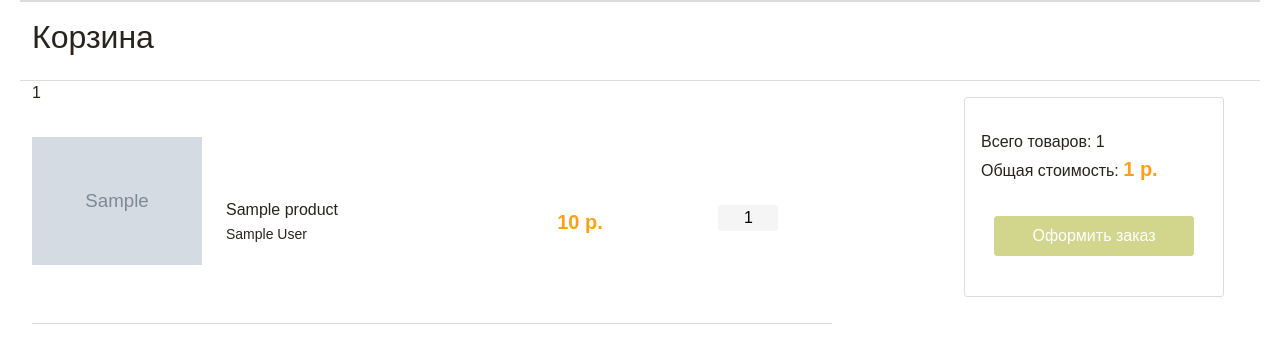
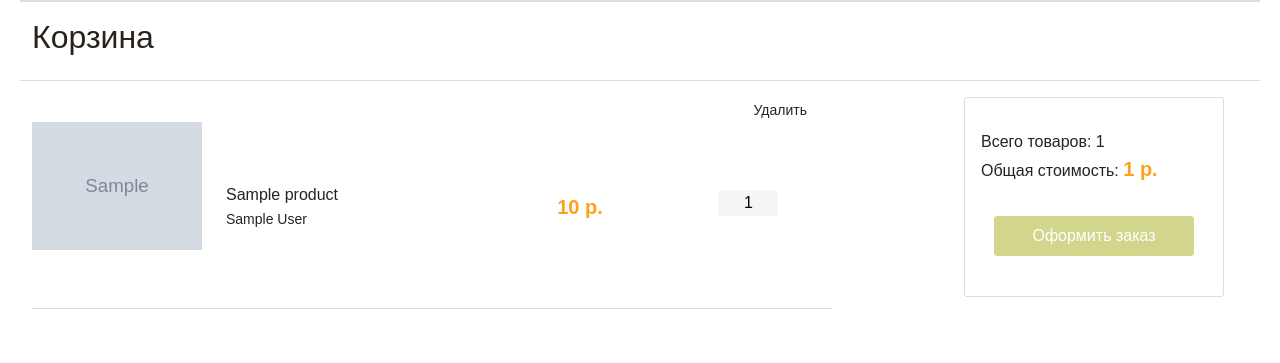
Before and after one commit to DashaVed/semester_project_2k_flask_bookspace, a Flask app: template templates/shop/cart.html in a window 1280 px wide. Shown: the part 157-520 px from the top of the page. Run offline with Flask 3, Linux system fonts and the light colour scheme; the visitor is signed in with stand-in values (Sample User, id 1); the template is opened without the code that fills it: most values are stand-ins (such as "Sample title", 1, 10 or a date in 2020); grey boxes marked "Sample" are stand-in pictures; some libraries are stand-ins or nearby versions; some web fonts are replaced.

Commit message:
+ delete item in cart

```diff
--- a/routs.py
+++ b/routs.py
@@ -68,7 +68,7 @@ def change_quantity(product_id):
 
     for index, value in enumerate(cart):
         if value["product_id"] == product_id:
-            if not 'check' in request.form:
+            if 'check' not in request.form:
                 cart[index]["count"] += quantity
             else:
                 cart[index]["count"] = quantity
@@ -81,6 +81,20 @@ def change_quantity(product_id):
     session["cart"] = cart
 
     return redirect(request.referrer)
+
+
+@app.route('/delete-item/<int:product_id>', methods=['POST'])
+def delete_item(product_id):
+    cart = session["cart"]
+
+    for value in cart:
+        if value["product_id"] == product_id:
+            cart.remove(value)
+            break
+
+    session["cart"] = cart
+    return redirect(request.referrer)
+
 
 
 @app.route('/product/<book_id>')
@@ -113,8 +127,9 @@ def get_cart():
     if 'cart' in session:
         total_count = len(session['cart'])
         for item in session['cart']:
-            product = db.select('SELECT product_id, title, author, price, quantity, image FROM product WHERE product_id = %s',
-                                values=(item['product_id'], ))
+            product = db.select(
+                'SELECT product_id, title, author, price, quantity, image FROM product WHERE product_id = %s',
+                values=(item['product_id'],))
             total_amount += product['price'] * item['count']
             product['count'] = item['count']
             products.append(product)
--- a/static/css/cart.css
+++ b/static/css/cart.css
@@ -93,6 +93,27 @@ h1 {
     -webkit-appearance: none;
 }
 
+.cart-product-delete {
+    text-align: center;
+}
+
+.delete-btn {
+    height: 24px;
+    font-family: montserrat, sans-serif;
+    font-weight: 500;
+    color: #28231D;
+    font-size: 14px;
+}
+
+.delete-btn:hover {
+    text-decoration: underline;
+}
+
+.delete-btn:focus {
+    border: none;
+    text-decoration: underline;
+}
+
 .cart-line {
     border-bottom: 1px solid #DCDCDC;
 }
--- a/templates/shop/cart.html
+++ b/templates/shop/cart.html
@@ -16,9 +16,20 @@
                 <div class="cart-line"></div>
                 <div class="cart-content d-flex d-flex justify-content-between">
                     <div class="cart-list">
-                    <p>{{ session['cart'] }}</p>
                         {% for product in products %}
                             <div class="cart-product_item pt-3">
+                                <div class="cart-product-btn d-flex justify-content-end me-4">
+                                    <div class="cart-product-wishes me-3">
+                                        <span><i class='bx bx-heart mt-1'></i></span>
+                                    </div>
+                                    <form method="post"
+                                          action="{{ url_for('delete_item', product_id=product.product_id) }}">
+                                        <div class="cart-product-delete">
+                                            <button class="btn delete-btn p-0">Удалить</button>
+                                        </div>
+                                    </form>
+                                </div>
+                            </div>
                             <article class="cart-product d-inline-flex">
                                 <div class="cart-product-image"
                                      onclick="location.href =
@@ -51,22 +62,18 @@
                                               method="post">
                                             <input type="number" class="count-value" name="quantity"
                                                    value="{{ product.count }}" min="1" max="{{ product.quantity }}">
-                                                <input type="submit" hidden name="check" />
+                                            <input type="submit" hidden name="check"/>
                                         </form>
-                                            <form action="{{url_for('change_quantity', product_id=product.product_id)}}"
+                                        <form action="{{ url_for('change_quantity', product_id=product.product_id) }}"
                                               method="post">
                                             <input type="hidden" name="quantity" value="1">
                                             <button type="submit" class="count-button"><i class='bx bx-plus'></i>
                                             </button>
                                         </form>
-
-
                                     </div>
-
                                 </div>
                             </article>
                             <div class="cart-line pt-3"></div>
-                            </div>
                         {% endfor %}
                     </div>
                     <div class="cart-sidebar me-4 mt-3">
```
Lines whose indentation alone changed are shown as unchanged.
